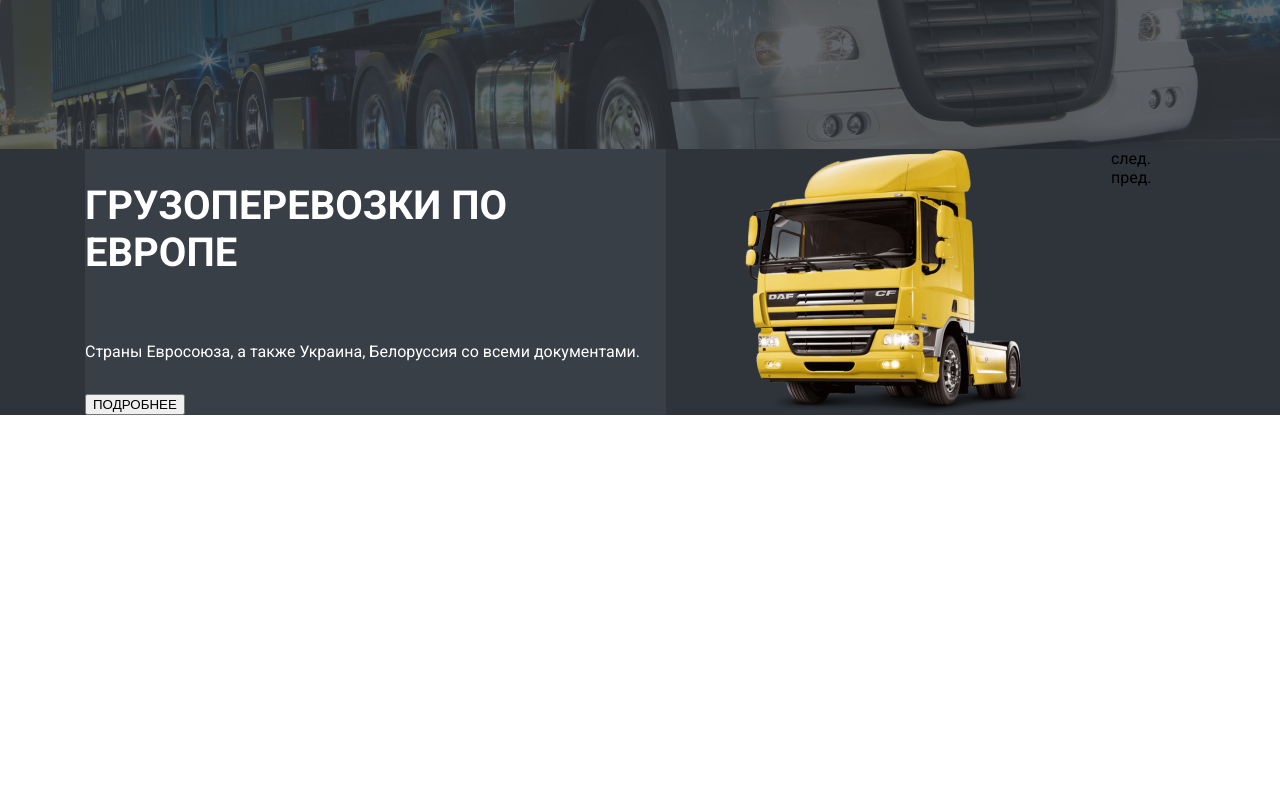
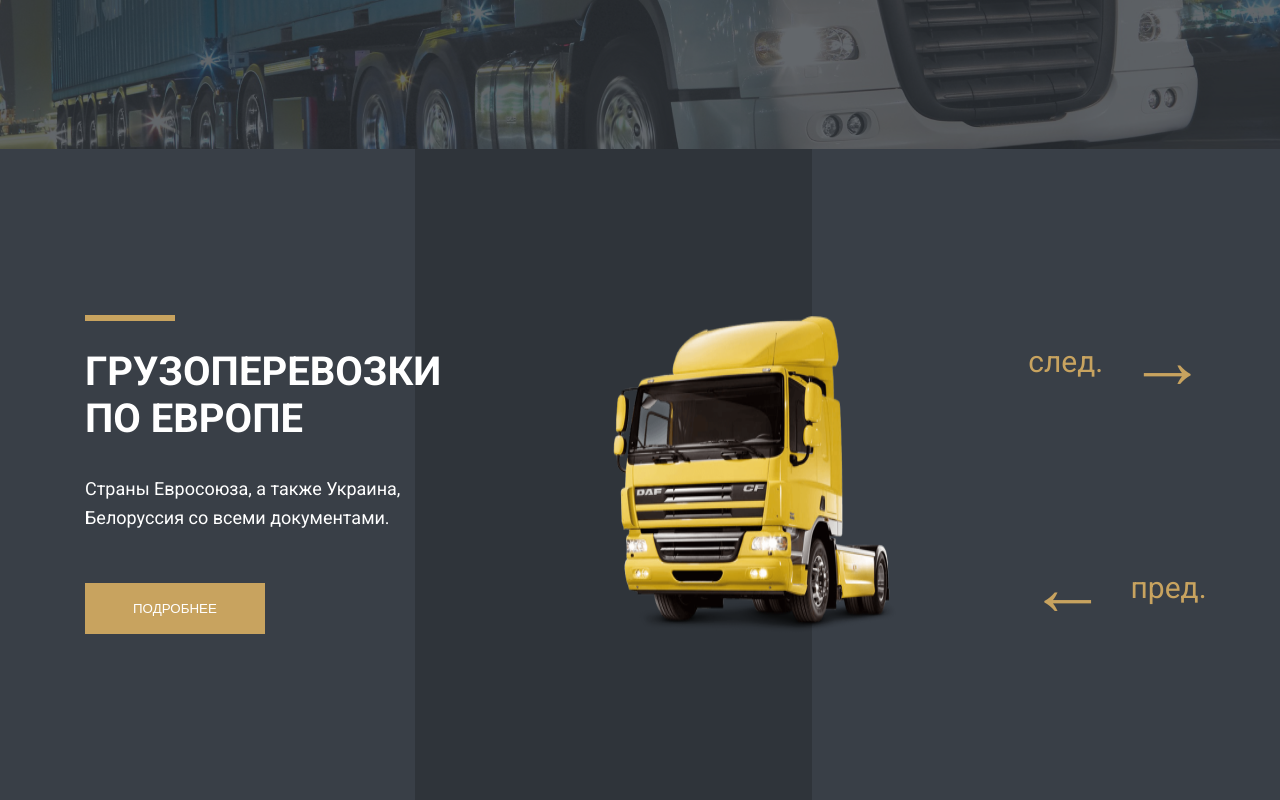
Before and after one commit to Yezha/transportation, a plain HTML site: page src/index.html in a window 1280 px wide. Shown: the part 627-1427 px from the top of the page. Before the commit the page ends 1042 px from the top, so only its background shows below. Drawn offline with nearby package versions, Linux system fonts and the light colour scheme; a script that the page names is missing.

Commit message:
Блок со сладером

```diff
--- a/src/index.html
+++ b/src/index.html
@@ -81,8 +81,14 @@
           </div>
       <img src="img/Truck.png" alt="">
       <div class="transport__slide">
+        <div class="transport__slide_top span">
         <span>след.</span>
-        <span>пред.</span>
+        <span>&rarr;</span>
+      </div>
+      <div class="transport__slide_bottom span">
+        <span>&larr;</span>
+        <span> пред.</span>
+      </div>
       </div>
       <!-- /.transport__slide -->
     </div>
--- a/src/sass/_color.sass
+++ b/src/sass/_color.sass
@@ -1,3 +1,3 @@
 $gold: #C8A35F
 $black: #2F343A
-$black2: #393F47
+$main: #393F47
--- a/src/sass/_interface.sass
+++ b/src/sass/_interface.sass
@@ -4,6 +4,7 @@ body
   font-family: 'Roboto', sans-serif
   margin: 0
   padding: 0
+  background-color: #2F343A
 img
   max-width: 100%
   display: block
--- a/src/sass/blocks/_transport.sass
+++ b/src/sass/blocks/_transport.sass
@@ -1,7 +1,8 @@
 .transport
   display: flex
   flex-direction: column
-  background-color: $black
+  background:  url('../img/black.png') repeat-y center left -340px, url('../img/black.png') repeat-y center right -287px
+  padding: 166px 0 166px 0
   &__main
     display: flex
     justify-content: space-between
@@ -10,8 +11,48 @@
     flex-direction: column
     align-items: flex-start
     justify-content: space-between
-    background-color: $black2
+    position: relative
     color: #fff
+    width: 35%
+    &:before
+        content: ''
+        position: absolute
+        display: block
+        top: 0
+        left: 0
+        background-color: $gold
+        width: 90px
+        height: 6px
+        z-index: 1
     h2
       text-transform: uppercase
       font-size: 40px
+      position: relative
+    p
+      font-weight: normal
+      font-size: 18px
+      line-height: 1.6
+      margin: 0 0 50px 0
+    button
+      border: none
+      color: #fff
+      background-color: $gold
+      padding: 18px 48px 18px 48px
+  &__slide
+    display: flex
+    flex-direction: column
+    justify-content: space-between
+    align-items: center
+    color: $gold
+    font-size: 30px
+    &_top
+      span:nth-child(2)
+        font-size: 79px
+    &_bottom
+      span:nth-child(1)
+        font-size: 79px
+.span
+  display: flex
+  align-items: center
+  justify-content: space-between
+  width: 115%
```
Also changed, not shown: src/css/style.css, src/sass/blocks/_header.sass (line endings or trailing spaces), 1 other file.
